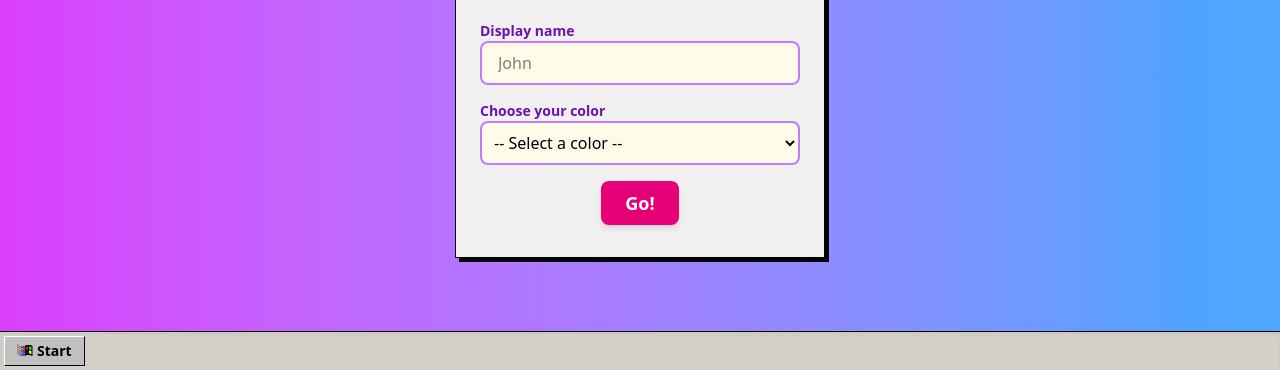
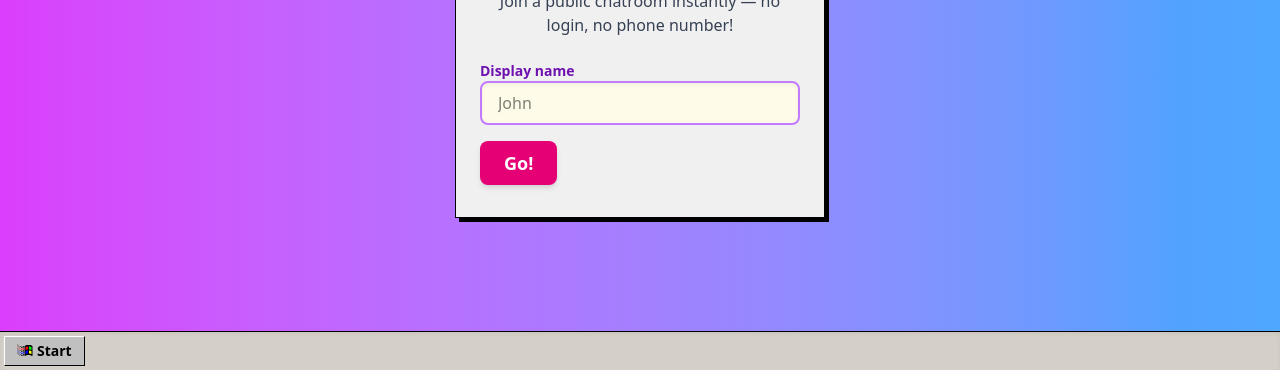
Before and after one commit to Penguin-09/progressive-web-apps-deep-dive, a website with bundled scripts: page public/index.html in a window 1280 px wide. Shown: the part 430-800 px from the top of the page. Built offline with nearby package versions, Linux system fonts and the light colour scheme; a web font is replaced by a local one.

Commit message:
color input verwijderd

```diff
--- a/public/index.html
+++ b/public/index.html
@@ -94,16 +94,6 @@
               class="w-full px-4 py-2 border-2 border-purple-400 rounded-lg shadow-inner bg-yellow-50 text-base focus:outline-none focus:ring-2 focus:ring-purple-600" />
           </div>
           <div class="w-full text-left">
-            <label for="userColor" class="block text-sm font-bold text-purple-800">Choose your color</label>
-            <select id="userColor" required class="w-full px-2 py-2 border-2 border-purple-400 rounded-lg bg-yellow-50">
-              <option value="">-- Select a color --</option>
-              <option value="red">🔴Red</option>
-              <option value="green">🟢Green</option>
-              <option value="blue">Blue</option>
-              <option value="yellow">Yellow</option>
-            </select>
-          </div>
-
           <input type="submit" id="submit" value="Go!"
             class="bg-pink-600 text-white text-lg font-bold py-2 px-6 rounded-lg shadow-md hover:bg-pink-700 active:scale-95 transition-all" />
 
```
